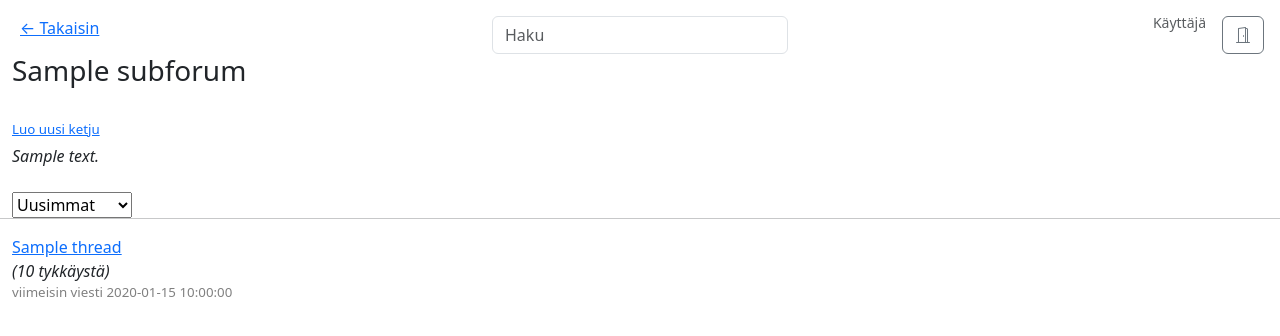
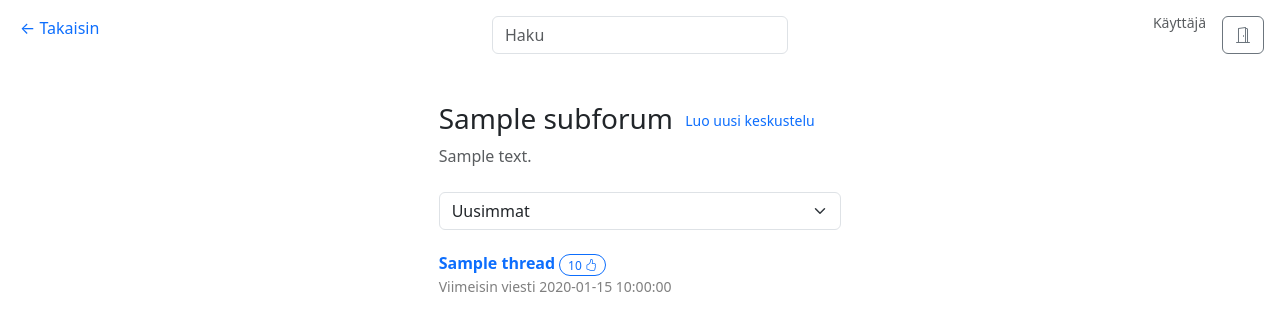
Before and after one commit to VSirvio/tsoha-keskustelusovellus, a Flask app: template templates/subforum.html in a window 1280 px wide. Shown: the top 336 px of the page. Run offline with Flask 3, Linux system fonts and the light colour scheme; the template is opened without the code that fills it: most values are stand-ins (such as "Sample title", 1, 10 or a date in 2020).

Commit message:
Modify 'subforum_list.html', 'subforum.html' and 'thread.html' to use Bootstrap

```diff
--- a/static/style.css
+++ b/static/style.css
@@ -1,27 +1,10 @@
-.title-action {
-    font-size: smaller;
+a, .btn-link {
+    text-decoration: none;
+    vertical-align: top;
 }
 
-.link {
-    display: inline;
+.badge-outline-primary {
+    --bs-badge-color: var(--bs-primary);
+    --bs-badge-font-weight: normal;
+    border: 1px solid var(--bs-primary);
 }
-
-.link>input[type="submit"] {
-    background: none;
-    padding: 0;
-    border: none;
-    color: blue;
-    text-decoration: underline;
-    cursor: pointer;
-    font-size: 1em;
-    font-family: serif;
-}
-
-.link>input[type="submit"]:active {
-    color: red;
-}
-
-.timestamp {
-    font-size: smaller;
-    color: gray;
-}
--- a/templates/subforum.html
+++ b/templates/subforum.html
@@ -3,50 +3,99 @@
 {% block previous %}/{% endblock %}
 
 {% block content %}
+
   <title>{{ subforum.title }} - Keskustelualue</title>
 
-    <br>
+  <div class="col-4 mt-5">
 
-    <h3 style="display: inline">{{ subforum.title }}</h3>
-    &nbsp;<a href="/thread/new/{{ subforum.id }}" class="title-action">Luo uusi ketju</a>
-    <br>
+    <div class="row">
+      <div class="col">
+        <h3 class="d-inline">{{ subforum.title }}</h3>
+        <a class="d-inline-block small align-top mt-2 ms-2"
+           href="/thread/new/{{ subforum.id }}">
+          Luo uusi keskustelu
+        </a>
+      </div>
+    </div>
 
-    <i>{{ subforum.description }}</i><br><br>
+    <div class="row">
+      <div class="col text-body-secondary mt-2 mb-4">
+        {{ subforum.description }}
+      </div>
+    </div>
 
     {% if thrs %}
+
+      <div class="row">
+        <div class="col">
+
           <form action="/subforum/{{ subforum.id }}" method="GET">
-            <select name="order_by" onchange="this.form.submit()">
-                <option value="newest" {% if order_by == "newest" %}selected{% endif %}>
+            <select class="form-select" name="order_by"
+                    onchange="this.form.submit()">
+
+              <option value="newest"
+                      {% if order_by == "newest" %}selected{% endif %}>
                 Uusimmat
               </option>
-                <option value="oldest" {% if order_by == "oldest" %}selected{% endif %}>
+
+              <option value="oldest"
+                      {% if order_by == "oldest" %}selected{% endif %}>
                 Vanhimmat
               </option>
-                <option value="most_liked" {% if order_by == "most_liked" %}selected{% endif %}>
+
+              <option value="most_liked"
+                      {% if order_by == "most_liked" %}selected{% endif %}>
                 Tykätyimmät
               </option>
-                <option value="most_disliked" {% if order_by == "most_disliked" %}selected{% endif %}>
+
+              <option value="most_disliked"
+                      {% if order_by == "most_disliked" %}selected{% endif %}>
                 Vihatuimmat
               </option>
+
             </select>
           </form>
+
+        </div>
+      </div>
+
     {% endif %}
 
     {% for thread in thrs %}
-        <hr>
 
-        <a href="/thread/{{ thread.id }}">{{ thread.title }}</a>
+      <div class="row mt-4">
+        <div class="col">
 
-        {% if thread.first_msg_likes == 1 or thread.first_msg_likes == -1 %}
-            <i>({{ thread.first_msg_likes }} tykkäys)</i>
+          <h6 class="mb-0">
+
+            <a class="fw-semibold" href="/thread/{{ thread.id }}">
+              {{ thread.title }}
+            </a>
+
+            <span class="badge rounded-pill badge-outline-primary">
+              {{ thread.first_msg_likes|abs }}
+              {% if thread.first_msg_likes < 0 %}
+                <i class="bi bi-hand-thumbs-down"></i>
               {% else %}
-            <i>({{ thread.first_msg_likes }} tykkäystä)</i>
+                <i class="bi bi-hand-thumbs-up"></i>
               {% endif %}
+            </span>
 
-        {% if thread.time_str %}
-            <span class="timestamp">viimeisin viesti {{ thread.time_str }}</span>
-        {% endif %}
+          </h6>
+
+          <div class="small text-black-50 lh-1 mt-1">
+            Viimeisin viesti {{ thread.time_str }}
+          </div>
+
+        </div>
+      </div>
+
     {% else %}
+
       Keskustelualueella ei ole vielä yhtäkään viestiä.
+
     {% endfor %}
+
+  </div>
+
 {% endblock %}
```
Also changed, not shown: templates/subforum_list.html (+78 -28 lines), templates/thread.html (+147 -47 lines). Lines whose indentation alone changed are shown as unchanged.
